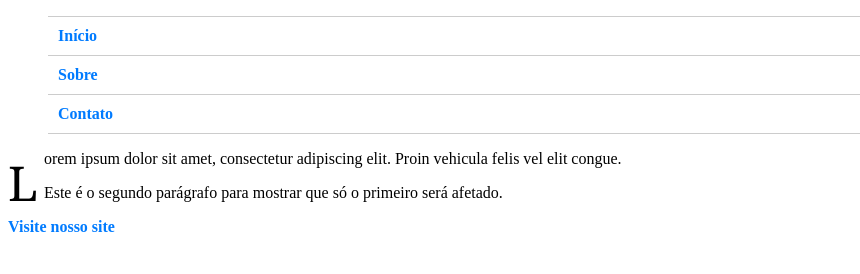
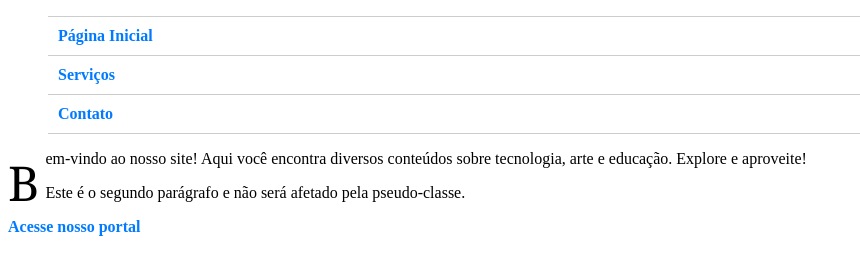
Before and after one commit to barbaram27/PSEUDO-CLASSES, a plain HTML site: page index.html in a window 1280 px wide. Shown: the whole page, without its empty margins (0-860 px from the left). Drawn offline with Linux system fonts and the light colour scheme.

Commit message:
Update index.html

```diff
--- a/index.html
+++ b/index.html
@@ -2,29 +2,29 @@
 <html lang="pt-br">
 <head>
   <meta charset="UTF-8">
-  <title>Exercício - Pseudo-classes</title>
+  <title>Pseudo-classes - Exemplo</title>
   <link rel="stylesheet" href="style.css">
 </head>
 <body>
 
-  <!-- Menu com pseudo-classes -->
+  <!-- MENU COM BORDAS -->
   <nav class="menu-design">
     <ul>
-      <li><a href="#">Início</a></li>
-      <li><a href="#">Sobre</a></li>
+      <li><a href="#">Página Inicial</a></li>
+      <li><a href="#">Serviços</a></li>
       <li><a href="#">Contato</a></li>
     </ul>
   </nav>
 
-  <!-- Seção principal com parágrafos -->
+  <!-- SEÇÃO PRINCIPAL COM PARÁGRAFO -->
   <section class="principal">
-    <p>Lorem ipsum dolor sit amet, consectetur adipiscing elit. Proin vehicula felis vel elit congue.</p>
-    <p>Este é o segundo parágrafo para mostrar que só o primeiro será afetado.</p>
+    <p>Bem-vindo ao nosso site! Aqui você encontra diversos conteúdos sobre tecnologia, arte e educação. Explore e aproveite!</p>
+    <p>Este é o segundo parágrafo e não será afetado pela pseudo-classe.</p>
   </section>
 
-  <!-- Rodapé com link externo -->
-  <footer>
-    <a href="https://exemplo.com">Visite nosso site</a>
+  <!-- RODAPÉ COM LINK -->
+  <footer class="rodape">
+    <a href="https://exemplo.com">Acesse nosso portal</a>
   </footer>
 
 </body>
```
